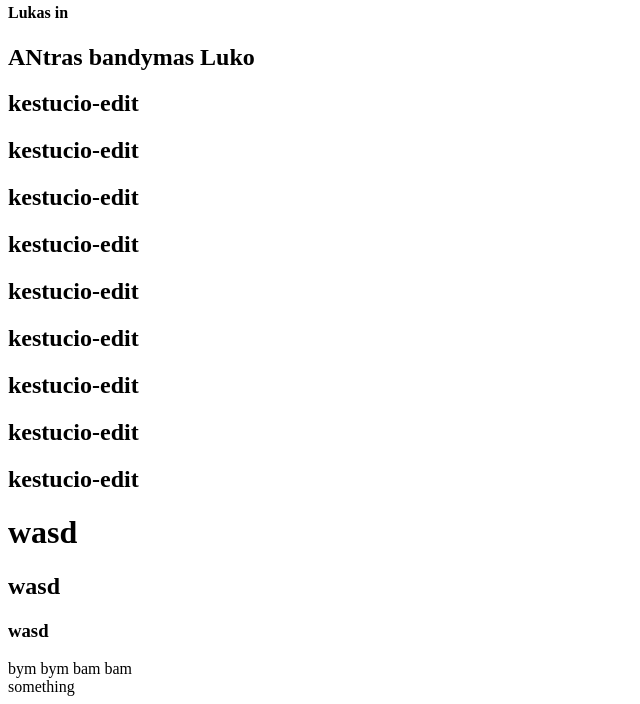
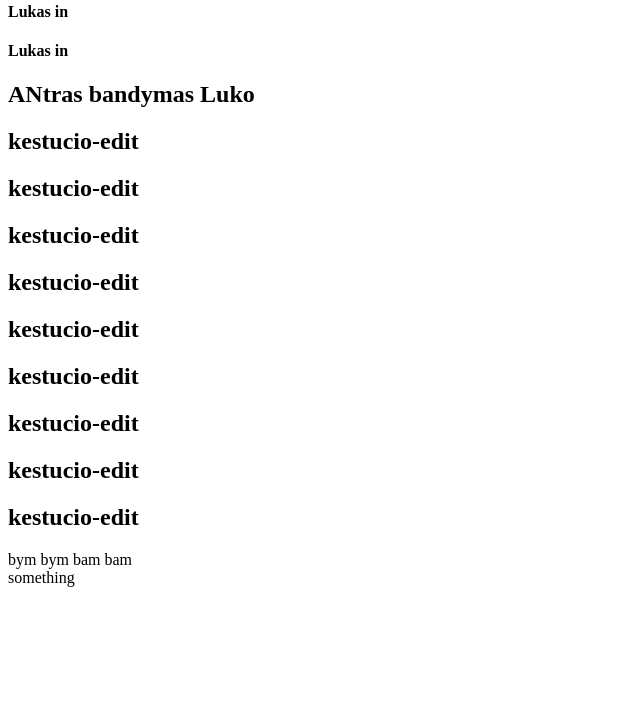
Before and after one commit to bendrastest/pirmastestas, a plain HTML site: page index.html in a window 1280 px wide. Shown: the part 487-1191 px from the top of the page, without its empty margins (0-640 px from the left). After the commit the page ends 1082 px from the top, so only its background shows below. Drawn offline with Linux system fonts and the light colour scheme.

Commit message:
Revert "lauryno: branch pakeitimai"

```diff
--- a/index.html
+++ b/index.html
@@ -7,10 +7,12 @@
 </head>
 <body>
     <h1>Bandomasis push</h1>
- <!--feat/monikos-branch -->
+ feat/monikos-branch
     <h2>Antrasis push</h2>
     <!-- komentaras monikos-->
 <main>
+
+
     <!-- Ugniaus draugas -->
     <img
       src="https://www.reddit.com/media?url=https%3A%2F%2Fpreview.redd.it%2Fbeetlejuice-lester-green-in-nba-2k16-v0-v4cid1rly7ub1.png%3Fwidth%3D631%26format%3Dpng%26auto%3Dwebp%26s%3D85aca97a41b58ced574995cce61ee3942beb24ec"
@@ -29,11 +31,6 @@
     <h2>kestucio-edit</h2>
     <h2>kestucio-edit</h2>
     <h2>kestucio-edit</h2>
-    <!-- Lauryno branch  -->
-    <h1>wasd</h1>
-    <h2>wasd</h2>
-    <h3>wasd</h3>
-    <!-- Baigiasi lauryno branch -->
    <!-- granto brach testas -->
     <div>bym bym bam bam</div>
     <!-- Mantas test -->
```
